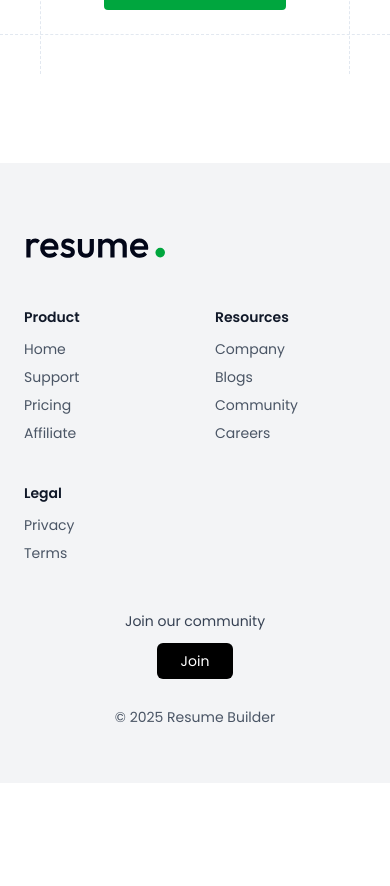
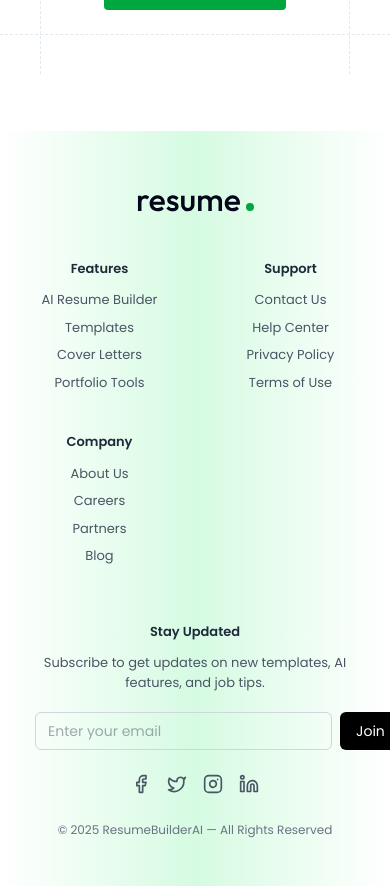
Before and after one commit to daniish-ansarii/resume-builder-ai, a React (Vite) app in the folder client/: page / in a window 390 px wide. Shown: the part 2920-3806 px from the top of the page. Before the commit the page ends 3703 px from the top, so only its background shows below. Built offline with nearby package versions, Linux system fonts and the light colour scheme.

Commit message:
Fixing again Responsive Footer

```diff
--- a/client/src/components/home/Footer.jsx
+++ b/client/src/components/home/Footer.jsx
@@ -1,70 +1,153 @@
-import React from "react";
+import { motion } from "framer-motion";
+import { Facebook, Twitter, Instagram, Linkedin, } from "lucide-react";
 
 const Footer = () => {
   return (
-    <footer className="w-full bg-gray-100 mt-32 px-6 md:px-16 lg:px-24 py-14 text-sm text-gray-600">
+    <motion.footer
+      className="
+        w-full
+        flex flex-col lg:flex-row
+        justify-between
+        items-start
+        gap-14 lg:gap-20
+        py-12 px-6 md:px-12 lg:px-20
+        text-[13px] text-gray-600
+        bg-gradient-to-r from-white via-green-200/60 to-white
+        mt-24
+      "
+      initial={{ opacity: 0, y: 40 }}
+      whileInView={{ opacity: 1, y: 0 }}
+      transition={{ duration: 0.8 }}
+      viewport={{ once: true }}
+    >
+      {/* LEFT SECTION */}
+      <motion.div
+        className="
+          w-full
+          grid grid-cols-2 sm:grid-cols-3
+          gap-10
+          text-center sm:text-left
+        "
+        initial="hidden"
+        whileInView="show"
+        viewport={{ once: true }}
+        variants={{
+          hidden: {},
+          show: { transition: { staggerChildren: 0.15 } },
+        }}
+      >
+        {/* Logo */}
+        <motion.a
+          href="#"
+          className="col-span-2 sm:col-span-1 flex justify-center sm:justify-start"
+          variants={{
+            hidden: { opacity: 0, y: 20 },
+            show: { opacity: 1, y: 0 },
+          }}
+        >
+          <img src="/logo.svg" alt="logo" className="h-10 w-auto" />
+        </motion.a>
 
-      {/* TOP */}
-      <div className="grid grid-cols-2 sm:grid-cols-3 lg:grid-cols-4 gap-10">
+        {/* Features */}
+        <motion.div
+          variants={{
+            hidden: { opacity: 0, y: 20 },
+            show: { opacity: 1, y: 0 },
+          }}
+        >
+          <h4 className="font-semibold mb-3 text-gray-800">Features</h4>
+          <ul className="space-y-2">
+            <li>AI Resume Builder</li>
+            <li>Templates</li>
+            <li>Cover Letters</li>
+            <li>Portfolio Tools</li>
+          </ul>
+        </motion.div>
 
-        {/* Logo */}
-        <div className="col-span-2 sm:col-span-1">
-          <img src="/logo.svg" alt="logo" className="h-12 w-auto" />
+        {/* Support */}
+        <motion.div
+          variants={{
+            hidden: { opacity: 0, y: 20 },
+            show: { opacity: 1, y: 0 },
+          }}
+        >
+          <h4 className="font-semibold mb-3 text-gray-800">Support</h4>
+          <ul className="space-y-2">
+            <li>Contact Us</li>
+            <li>Help Center</li>
+            <li>Privacy Policy</li>
+            <li>Terms of Use</li>
+          </ul>
+        </motion.div>
+
+        {/* Company */}
+        <motion.div
+          variants={{
+            hidden: { opacity: 0, y: 20 },
+            show: { opacity: 1, y: 0 },
+          }}
+        >
+          <h4 className="font-semibold mb-3 text-gray-800">Company</h4>
+          <ul className="space-y-2">
+            <li>About Us</li>
+            <li>Careers</li>
+            <li>Partners</li>
+            <li>Blog</li>
+          </ul>
+        </motion.div>
+      </motion.div>
+
+      {/* RIGHT SECTION */}
+      <motion.div
+        className="
+          w-full
+          flex flex-col items-center lg:items-end
+          text-center lg:text-right
+          gap-3
+        "
+        initial={{ opacity: 0, y: 20 }}
+        whileInView={{ opacity: 1, y: 0 }}
+        transition={{ delay: 0.3, duration: 0.7 }}
+        viewport={{ once: true }}
+      >
+        <h4 className="font-semibold text-gray-800">Stay Updated</h4>
+        <p className="max-w-xs">
+          Subscribe to get updates on new templates, AI features, and job tips.
+        </p>
+
+        {/* Email */}
+        <div className="flex w-full max-w-xs gap-2 mt-2">
+          <input
+            type="email"
+            className="flex-1 border border-gray-300 rounded-md px-3 py-2 text-sm"
+            placeholder="Enter your email"
+          />
+          <button className="px-4 py-2 bg-black text-white rounded-md text-sm">
+            Join
+          </button>
         </div>
 
-        {/* Product */}
-        <div>
-          <p className="text-gray-900 font-semibold mb-3">Product</p>
-          <ul className="space-y-2">
-            <li><a href="#" className="hover:text-black">Home</a></li>
-            <li><a href="#" className="hover:text-black">Support</a></li>
-            <li><a href="#" className="hover:text-black">Pricing</a></li>
-            <li><a href="#" className="hover:text-black">Affiliate</a></li>
-          </ul>
+        {/* Social Icons - Lucide React */}
+        <div className="flex items-center justify-center lg:justify-end gap-4 mt-3 flex-wrap">
+          <a href="#" className="hover:text-black transition">
+            <Facebook size={20} />
+          </a>
+          <a href="#" className="hover:text-black transition">
+            <Twitter size={20} />
+          </a>
+          <a href="#" className="hover:text-black transition">
+            <Instagram size={20} />
+          </a>
+          <a href="#" className="hover:text-black transition">
+            <Linkedin size={20} />
+          </a>
         </div>
 
-        {/* Resources */}
-        <div>
-          <p className="text-gray-900 font-semibold mb-3">Resources</p>
-          <ul className="space-y-2">
-            <li><a href="#" className="hover:text-black">Company</a></li>
-            <li><a href="#" className="hover:text-black">Blogs</a></li>
-            <li><a href="#" className="hover:text-black">Community</a></li>
-            <li><a href="#" className="hover:text-black">Careers</a></li>
-          </ul>
-        </div>
-
-        {/* Legal */}
-        <div>
-          <p className="text-gray-900 font-semibold mb-3">Legal</p>
-          <ul className="space-y-2">
-            <li><a href="#" className="hover:text-black">Privacy</a></li>
-            <li><a href="#" className="hover:text-black">Terms</a></li>
-          </ul>
-        </div>
-      </div>
-
-      {/* BOTTOM */}
-      <div className="w-full mt-12 flex flex-col items-center gap-3">
-
-        <p className="text-center text-gray-700">Join our community</p>
-
-        {/* Join Button */}
-        <button className="bg-black text-white px-6 py-2 rounded-md hover:opacity-80">
-          Join
-        </button>
-
-        <p className="text-center mt-4">© 2025 Resume Builder</p>
-      </div>
-
-      {/* Global Font */}
-      <style>
-        {`
-          @import url('https://fonts.googleapis.com/css2?family=Poppins:wght@300;400;500;600&display=swap');
-          * { font-family: 'Poppins', sans-serif; }
-        `}
-      </style>
-    </footer>
+        <p className="text-xs text-gray-500 mt-4">
+          © {new Date().getFullYear()} ResumeBuilderAI — All Rights Reserved
+        </p>
+      </motion.div>
+    </motion.footer>
   );
 };
 
--- /dev/null
+++ b/package.json
@@ -0,0 +1,5 @@
+{
+  "dependencies": {
+    "lucide-react": "^0.554.0"
+  }
+}
```
Also changed, not shown: 1 other file (tests, documents, lock files or other folders).
